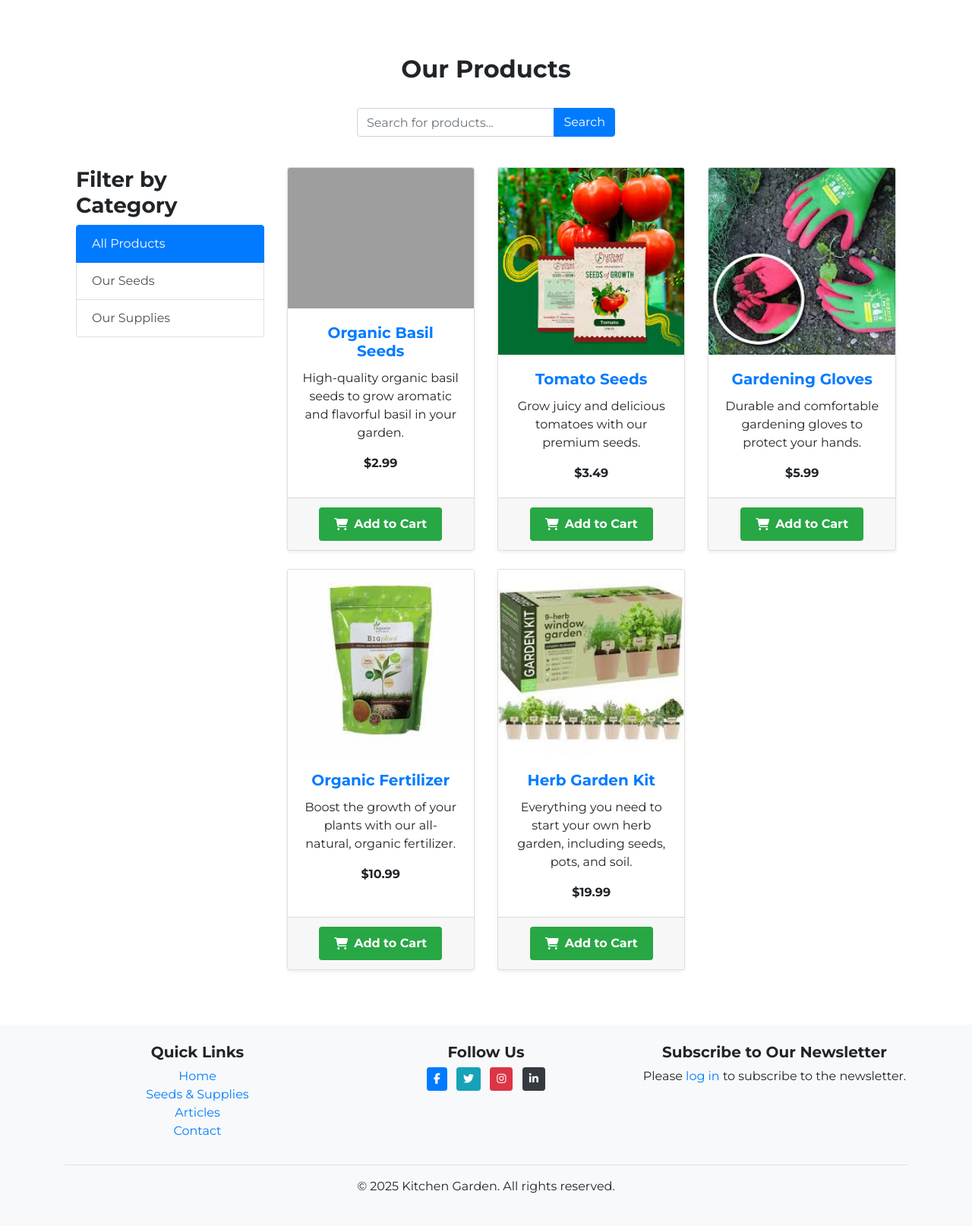
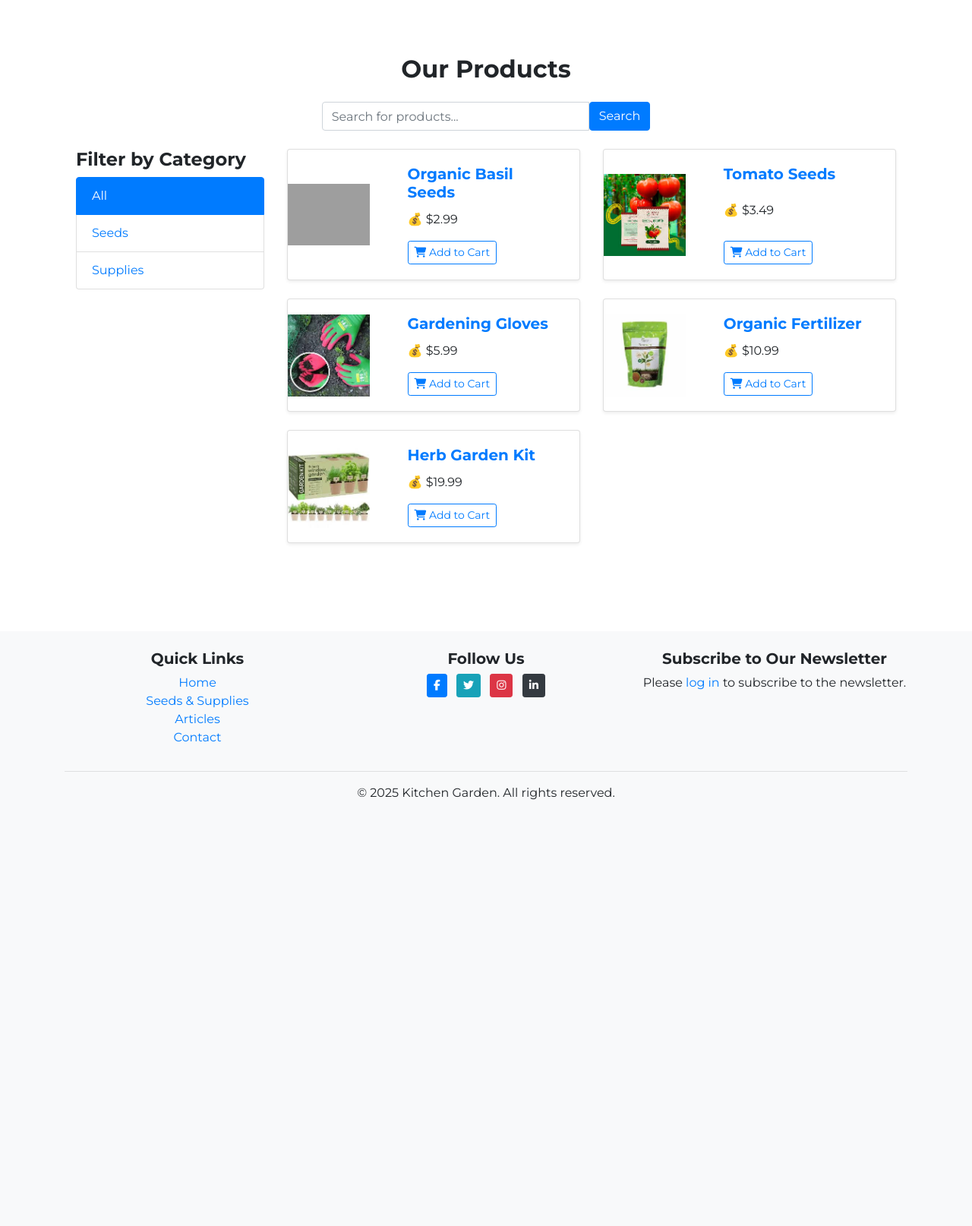
Before and after one commit to sahlaouiahmed/E-commerce_Kitchen_Gardening, a Django app: page /store/products/ in a window 1280 px wide. Shown: the part 56-1670 px from the top of the page at 76% size. After the commit the page ends 1109 px from the top, so only its background shows below. Run offline with Django 4.2, Linux system fonts and the light colour scheme; data comes from the database, SQL or seed files in the repository; parts of the project's set-up code (start-up, migrations or seed data) failed here and were passed over; some libraries are stand-ins or nearby versions; grey boxes are pictures that could not be loaded.

```diff
--- a/kitchen_garden/settings.py
+++ b/kitchen_garden/settings.py
@@ -33,7 +33,7 @@ SECRET_KEY = os.environ.get('SECRET_KEY')
 
 # SECURITY WARNING: don't run with debug turned on in production!
 #DEBUG = os.environ.get('DEBUG', False)
-DEBUG = False
+DEBUG = True
 
 ALLOWED_HOSTS = ['127.0.0.1', 'localhost', '.herokuapp.com']
 
--- a/store/templates/store/product_list.html
+++ b/store/templates/store/product_list.html
@@ -5,68 +5,67 @@
 
 {% block content %}
 <div class="container mt-5">
-    <div class="row mb-4">
-        <div class="col-md-12 text-center">
-            <h2>Our Products</h2>
+    <div class="text-center mb-4">
+        <h2 class="display-6 fw-bold">Our Products</h2>
     </div>
-    </div>
-    <div class="row mb-4 justify-content-center">
-        <div class="col-md-6 col-lg-4">
+
+    <div class="row justify-content-center mb-4">
+        <div class="col-md-6 col-lg-5">
             <form method="GET" action="{% url 'product_list' %}">
-                <div class="input-group mb-3">
+                <div class="input-group">
                     <input type="text" name="q" value="{{ query }}" class="form-control" placeholder="Search for products...">
-                    <div class="input-group-append">
                     <button class="btn btn-primary" type="submit">Search</button>
-                    </div>
                 </div>
             </form>
         </div>
     </div>
+
     {% if user.is_superuser %}
     <div class="row mb-4">
-        <div class="col-md-12 text-right">
-            <a href="{% url 'add_product' %}" class="btn btn-primary">Add Product</a>
+        <div class="col text-end">
+            <a href="{% url 'add_product' %}" class="btn btn-success">Add Product</a>
         </div>
     </div>
     {% endif %}
+
     <div class="row mb-4">
-        <div class="col-md-3">
-            <h3>Filter by Category</h3>
-            <div class="list-group mb-3">
-                <a href="{% url 'product_list' %}?category=all" class="list-group-item list-group-item-action{% if category == 'all' %} active{% endif %}">
-                    All Products
-                </a>
-                <a href="{% url 'product_list' %}?category=seed" class="list-group-item list-group-item-action{% if category == 'seed' %} active{% endif %}">
-                    Our Seeds
-                </a>
-                <a href="{% url 'product_list' %}?category=supply" class="list-group-item list-group-item-action{% if category == 'supply' %} active{% endif %}">
-                    Our Supplies
-                </a>
+        <div class="col-md-3 mb-3">
+            <h4>Filter by Category</h4>
+            <div class="list-group">
+                <a href="{% url 'product_list' %}?category=all" class="list-group-item{% if category == 'all' %} active{% endif %}">All</a>
+                <a href="{% url 'product_list' %}?category=seed" class="list-group-item{% if category == 'seed' %} active{% endif %}">Seeds</a>
+                <a href="{% url 'product_list' %}?category=supply" class="list-group-item{% if category == 'supply' %} active{% endif %}">Supplies</a>
             </div>
         </div>
+
         <div class="col-md-9">
             <div class="row">
                 {% for product in products %}
-                    <div class="col-md-4 mb-4 d-flex align-items-stretch">
-                        <div class="card text-center shadow-sm d-flex flex-column">
-                            <img src="{{ product.image.url }}" class="card-img-top" alt="{{ product.name }}">
-                            <div class="card-body flex-grow-1">
+                <div class="col-md-6 mb-4">
+                    <div class="card shadow-sm h-100">
+                        <div class="row g-0 h-100">
+                            <div class="col-4 d-flex align-items-center">
+                                <img src="{{ product.image.url }}" class="img-fluid rounded-start" alt="{{ product.name }}">
+                            </div>
+                            <div class="col-8">
+                                <div class="card-body d-flex flex-column justify-content-between h-100">
                                     <h5 class="card-title"><a href="{% url 'product_detail' product.pk %}">{{ product.name }}</a></h5>
-                                <p class="card-text">{{ product.description }}</p>
-                                <p class="card-text"><strong>${{ product.price }}</strong></p>
-                            </div>
-                            <div class="card-footer d-flex justify-content-center">
+                                    <p class="card-text fw-bold">💰 ${{ product.price }}</p>
+                                    <div>
                                         {% if not user.is_superuser %}
-                                <a href="{% url 'add_to_cart' product.id %}" class="btn btn-custom add-to-cart-btn">
+                                        <a href="{% url 'add_to_cart' product.id %}" class="btn btn-outline-primary btn-sm">
                                             <i class="fas fa-shopping-cart"></i> Add to Cart
                                         </a>
                                         {% endif %}
                                         {% if user.is_superuser %}
-                                <div class="mt-2">
-                                    <a href="{% url 'edit_product' product.id %}" class="btn btn-secondary">Edit</a>
-                                    <a href="{% url 'delete_product' product.id %}" class="btn btn-danger">Delete</a>
+                                        <div class="d-flex gap-2 mt-2">
+                                            <a href="{% url 'edit_product' product.id %}" class="btn btn-outline-secondary btn-sm">Edit</a>
+                                            <a href="{% url 'delete_product' product.id %}" class="btn btn-outline-danger btn-sm">Delete</a>
                                         </div>
                                         {% endif %}
+                                    </div>
+                                </div>
+                            </div>
                         </div>
                     </div>
                 </div>
--- a/store/views.py
+++ b/store/views.py
@@ -9,6 +9,7 @@ from django.conf import settings
 from datetime import datetime, timedelta
 from django.contrib.auth.decorators import user_passes_test
 from django.http import HttpResponseForbidden
+from random import sample
 
 def product_list(request):
     query = request.GET.get('q', '')
@@ -29,8 +30,12 @@ def product_list(request):
 
 def product_detail(request, pk):
     product = get_object_or_404(Product, pk=pk)
-    related_products = Product.objects.filter(category=product.category).exclude(pk=pk)[:4]  # Fetch related products from the same category, exclude the current product, limit to 4
-    return render(request, 'store/product_detail.html', {'product': product, 'related_products': related_products})
+    all_products = Product.objects.exclude(pk=product.pk)
+    related_products = sample(list(all_products), min(4, all_products.count()))
+    return render(request, 'store/product_detail.html', {
+        'product': product,
+        'related_products': related_products
+    })
 
 @login_required
 def add_to_cart(request, product_id):
```
Also changed, not shown: store/templates/store/product_detail.html (+54 -21 lines). Lines whose indentation alone changed are shown as unchanged.
